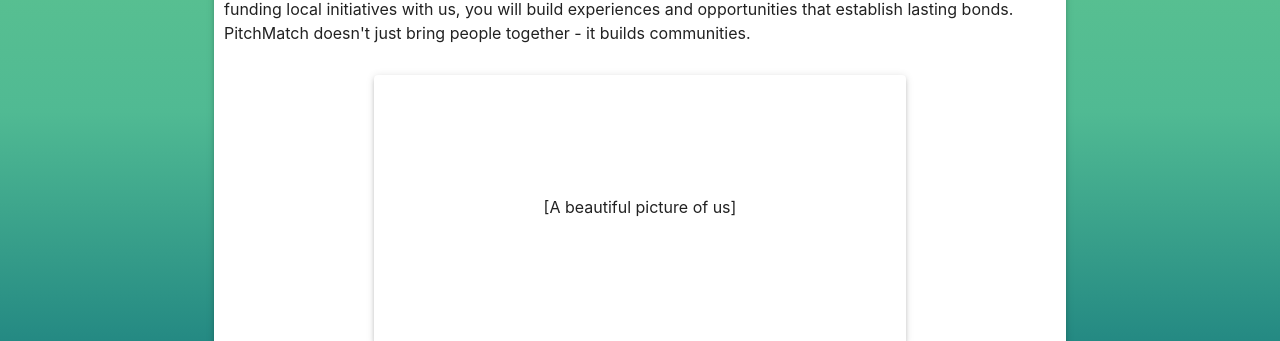
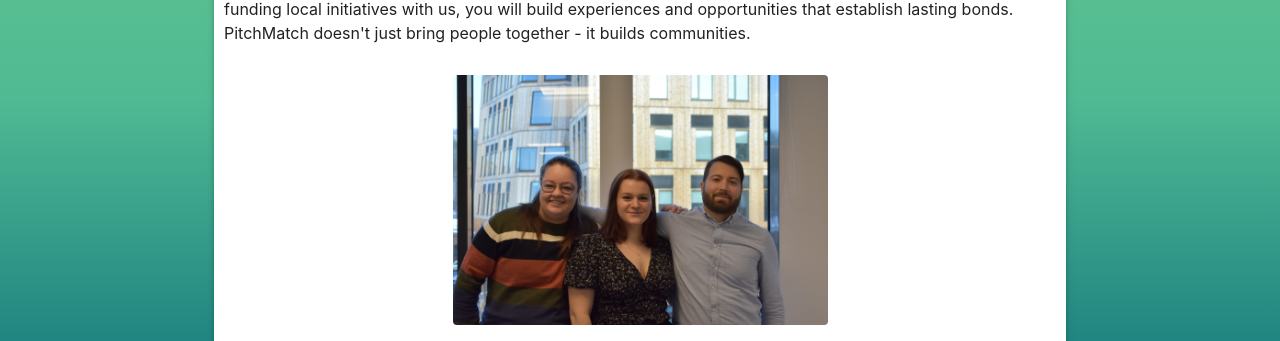
Before and after one commit to Renatuscape/PitchMatchFrontEnd, a React (Vite) app in the folder PitchMatch/: page /about in a window 1280 px wide. Shown: the part 603-944 px from the top of the page. Built offline with nearby package versions, Linux system fonts and the light colour scheme.

Commit message:
added beautiful picture of us :)

```diff
--- a/PitchMatch/src/pages/About.tsx
+++ b/PitchMatch/src/pages/About.tsx
@@ -39,9 +39,7 @@ export function About() {
                     By creating or funding local initiatives with us, you will build experiences and opportunities that establish lasting bonds.
                     PitchMatch doesn't just bring people together - it builds communities.
                 </p>
-                <Paper elevation={3} style={{padding: 10, height: 250, margin: 'auto', marginTop: 20, marginBottom: 25, width: '60%', textAlign: 'center'}}>
-                    <p style={{marginTop: '110px'}}>[A beautiful picture of us]</p>
-                </Paper>
+                    <img style={{height: 250, margin: 'auto', marginTop: 20, marginBottom: 25, textAlign: 'center', borderRadius:'4px'}} src='images/beautifulPictureOfTeam.jpeg' alt="Picture of the team" />
             </Paper>
         </Container>
     </div>
```
Also changed, not shown: PitchMatch/images/beautifulPictureOfTeam.jpeg (added).
